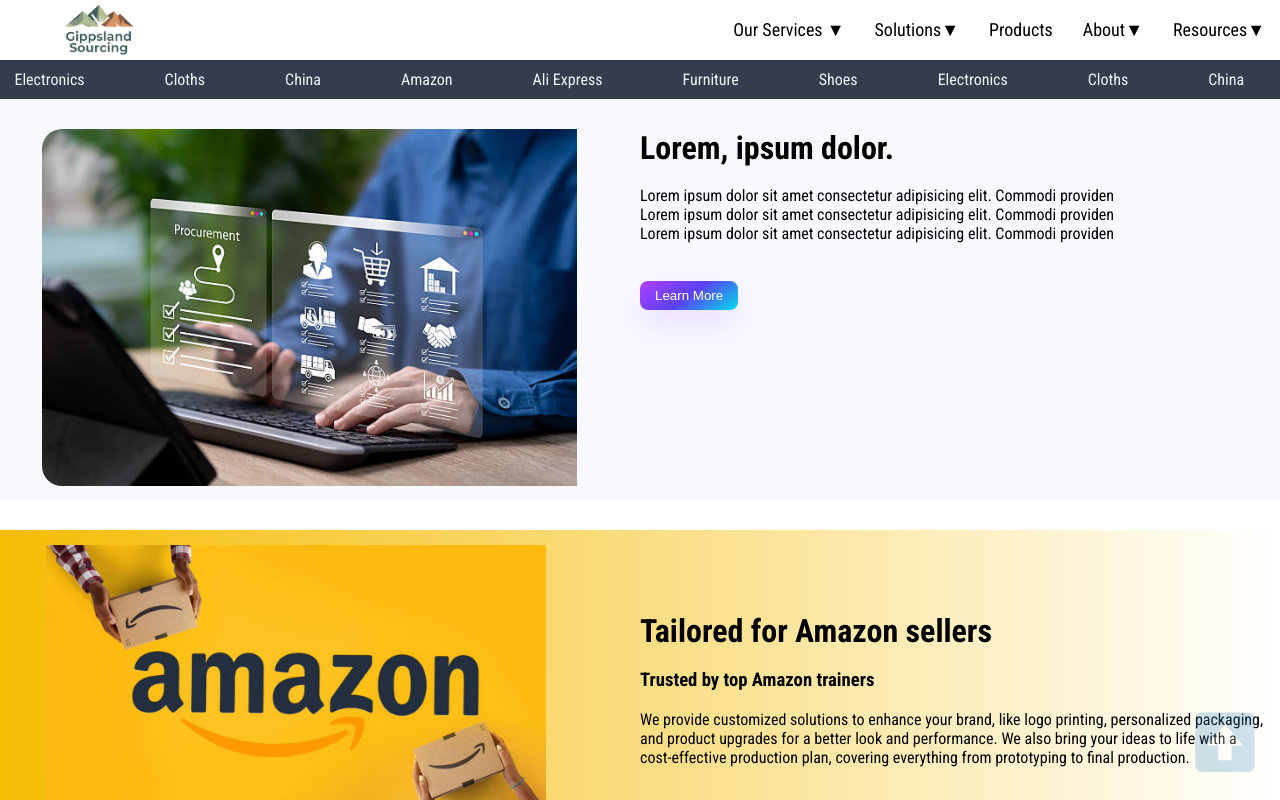
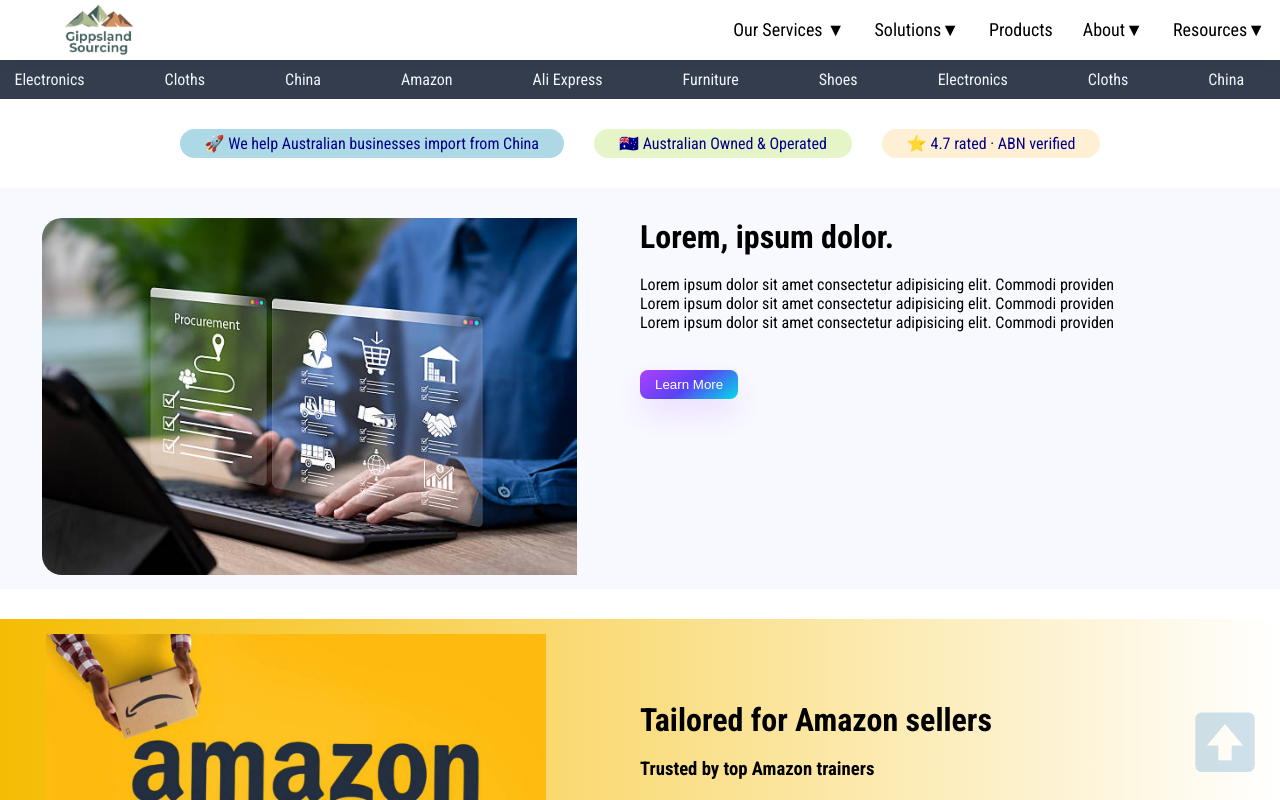
Before and after one commit to montasirazad/gippsland_sourcing-client, a React (Vite) app: page / in a window 1280 px wide. Shown: the top 800 px of the page. Built offline with nearby package versions, Linux system fonts and the light colour scheme.

Commit message:
added small details

```diff
--- a/index.html
+++ b/index.html
@@ -8,6 +8,10 @@
     <link rel="preconnect" href="https://fonts.googleapis.com" />
     <link rel="preconnect" href="https://fonts.gstatic.com" crossorigin />
     <link
+      rel="stylesheet"
+      href="https://cdnjs.cloudflare.com/ajax/libs/font-awesome/4.7.0/css/font-awesome.min.css"
+    />
+    <link
       href="https://fonts.googleapis.com/css2?family=Roboto+Condensed:ital,wght@0,100..900;1,100..900&display=swap"
       rel="stylesheet"
     />
--- a/src/App.jsx
+++ b/src/App.jsx
@@ -5,6 +5,7 @@
 import Footer from "./components/Footer/Footer";
 import Header from "./components/Header/Header";
 import NavBar from "./components/NavBar/NavBar";
+import SmallDetail from "./components/SmallDetail/SmallDetail";
 import Ticker from "./components/Ticker/Ticker";
 import Vas from "./components/Vas/Vas";
 const allData = [
@@ -36,6 +37,7 @@
     <>
       <NavBar />
       <Ticker />
+      <SmallDetail />
       <Header />
       <AmazonSeller />
       {allData.map((singleData) => (
--- a/src/components/Footer/Footer.css
+++ b/src/components/Footer/Footer.css
@@ -42,7 +42,34 @@
   /* border: 1px solid green; */
   height: 100px;
 }
+.social-icon .fa {
+  padding: 10px;
+  font-size: 30px;
+  width: 50px;
+  text-align: center;
+  text-decoration: none;
+  margin: 5px 2px;
+}
 
+.social-icon .fa:hover {
+  opacity: 0.7;
+  color: white;
+}
+
+.social-icon .fa-facebook {
+  background: #3b5998;
+  color: white;
+}
+
+.social-icon .fa-linkedin {
+  background: #007bb5;
+  color: white;
+}
+
+.social-icon .fa-instagram {
+  background: #125688;
+  color: white;
+}
 @media screen and (max-width: 600px) {
   .footer-link {
     display: grid;
--- a/src/components/Footer/Footer.jsx
+++ b/src/components/Footer/Footer.jsx
@@ -27,6 +27,12 @@
           Email: GippslandSourcing.com
           <br />
           <a href="tel:+8801686356445">+88 0168 6356 445</a>
+          <br />
+          <div className="social-icon">
+            <a href="#" className="fa fa-facebook"></a>
+            <a href="#" className="fa fa-linkedin"></a>
+            <a href="#" className="fa fa-instagram"></a>
+          </div>
         </div>
       </div>{" "}
       <br />
--- /dev/null
+++ b/src/components/SmallDetail/SmallDetail.css
@@ -0,0 +1,42 @@
+.small-detail-main {
+  display: flex;
+  gap: 30px;
+  align-items: center;
+  justify-content: center;
+  margin-top: 30px;
+  margin-bottom: 30px;
+}
+
+.small-detail-info {
+  padding: 5px 25px;
+  border-radius: 30px;
+}
+
+.small-detail-info:nth-child(1 of.small-detail-info) {
+  background-color: lightblue;
+  color: darkblue;
+}
+.small-detail-info:nth-child(2 of.small-detail-info) {
+  background-color: rgb(229, 245, 199);
+  border-color: rgb(134, 239, 172);
+  color: darkblue;
+}
+.small-detail-info:nth-child(3 of.small-detail-info) {
+  background-color: papayawhip;
+  color: darkblue;
+}
+
+@media screen and (max-width: 600px) {
+  .small-detail-main {
+    display: flex;
+    flex-direction: column;
+    gap: 3px;
+    justify-content: center;
+    /* position: absolute; */
+    /* margin: 0 auto; */
+    margin-top: 25%;
+    margin-bottom: 0;
+    width: 100%;
+    z-index: 60;
+  }
+}
--- /dev/null
+++ b/src/components/SmallDetail/SmallDetail.jsx
@@ -0,0 +1,14 @@
+import "./SmallDetail.css";
+const SmallDetail = () => {
+  return (
+    <div className="small-detail-main">
+      <div className="small-detail-info">
+        🚀 We help Australian businesses import from China
+      </div>
+      <div className="small-detail-info">🇦🇺 Australian Owned & Operated</div>
+      <div className="small-detail-info">⭐ 4.7 rated · ABN verified</div>
+    </div>
+  );
+};
+
+export default SmallDetail;
```
Lines whose indentation alone changed are shown as unchanged.
